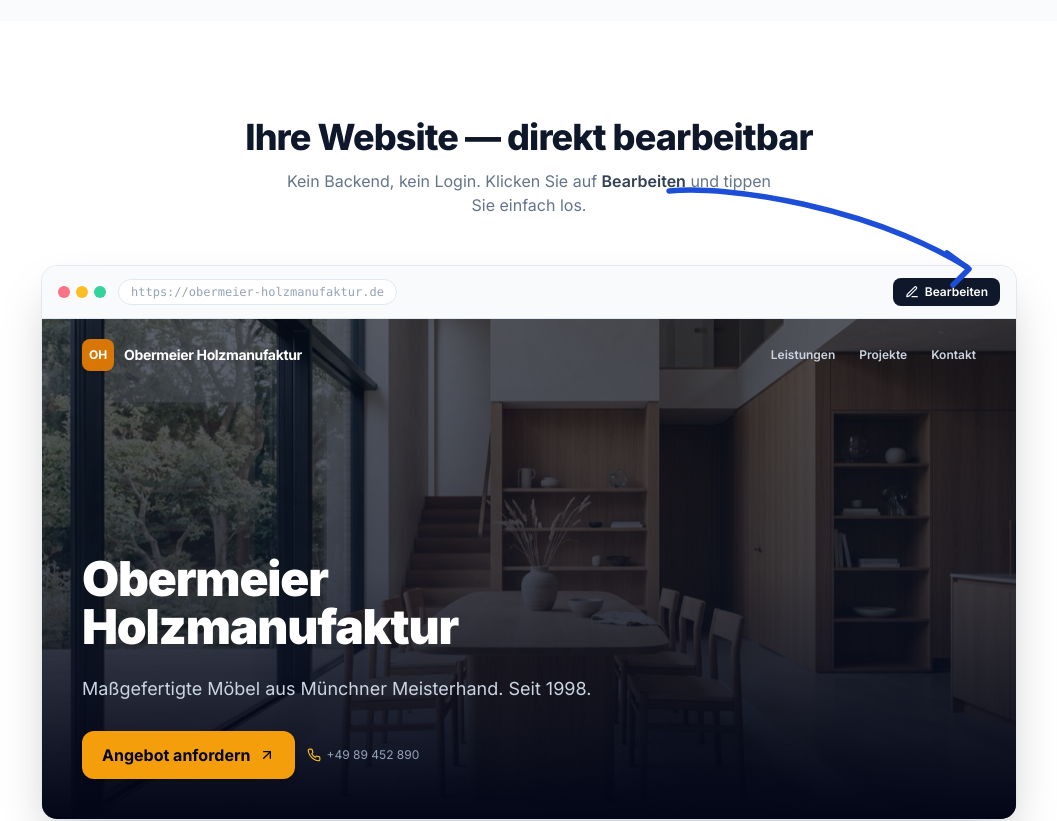
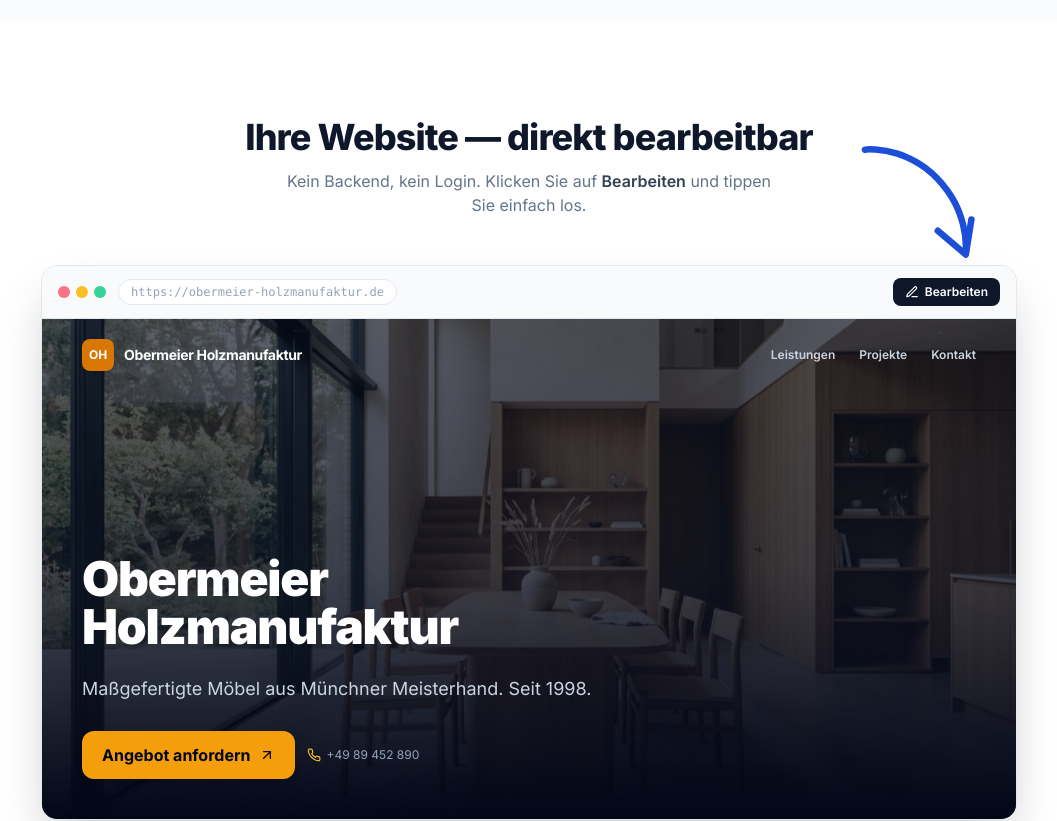
Before and after one commit to TitusSchroeder/titus-schroeder-web, a Next.js app: page / in a window 1280 px wide. Shown: the part 1680-2501 px from the top of the page, without its empty margins (111-1168 px from the left). Built offline with nearby package versions, Linux system fonts and the light colour scheme.

Commit message:
Use uploaded SVG arrow asset, positioned from heading to Bearbeiten button in blue

```diff
--- a/src/components/sections/CmsDemo.tsx
+++ b/src/components/sections/CmsDemo.tsx
@@ -44,45 +44,26 @@ export const CmsDemo: React.FC = () => {
           </p>
         </div>
 
-        {/* Hand-drawn arrow: starts after "bearbeitbar", ends at Bearbeiten button */}
+        {/* Hand-drawn arrow SVG: starts next to "direkt bearbeitbar" and lands at the Bearbeiten button */}
         <AnimatePresence>
           {!isEditing && (
-            <motion.svg
-              key="arrow"
-              initial={{ opacity: 0 }}
-              animate={{ opacity: 1 }}
+            <motion.img
+              key="hand-drawn-arrow"
+              src="/images/arrow.svg"
+              alt=""
+              initial={{ opacity: 0, scale: 0.95 }}
+              animate={{ opacity: 1, scale: 1 }}
               exit={{ opacity: 0 }}
-              transition={{ delay: 0.3, duration: 0.4 }}
-              className="absolute hidden lg:block pointer-events-none z-30 overflow-visible"
-              style={{ top: '52px', left: 0, width: '100%', height: '120px' }}
-              viewBox="0 0 960 120"
-              preserveAspectRatio="xMidYMid meet"
-              fill="none"
-            >
-              {/* Arrow body: curves from right of heading text down to the Bearbeiten button */}
-              <motion.path
-                d="M 620,22 C 680,16 820,38 918,98"
-                stroke="#1D4ED8"
-                strokeWidth="5.5"
-                strokeLinecap="round"
-                fill="none"
-                initial={{ pathLength: 0, opacity: 0 }}
-                animate={{ pathLength: 1, opacity: 1 }}
-                transition={{ delay: 0.5, duration: 0.7, ease: 'easeOut' }}
-              />
-              {/* Fork arrowhead — hand-drawn style */}
-              <motion.path
-                d="M 898,84 L 920,100 L 904,116"
-                stroke="#1D4ED8"
-                strokeWidth="5.5"
-                strokeLinecap="round"
-                strokeLinejoin="round"
-                fill="none"
-                initial={{ pathLength: 0, opacity: 0 }}
-                animate={{ pathLength: 1, opacity: 1 }}
-                transition={{ delay: 1.1, duration: 0.3, ease: 'easeOut' }}
-              />
-            </motion.svg>
+              transition={{ delay: 0.2, duration: 0.4 }}
+              className="absolute hidden lg:block pointer-events-none z-30 select-none"
+              style={{
+                top: "6px",
+                right: "12px",
+                width: "230px",
+                height: "140px",
+                objectFit: "contain",
+              }}
+            />
           )}
         </AnimatePresence>
 
```
Also changed, not shown: public/images/arrow.svg (added).
